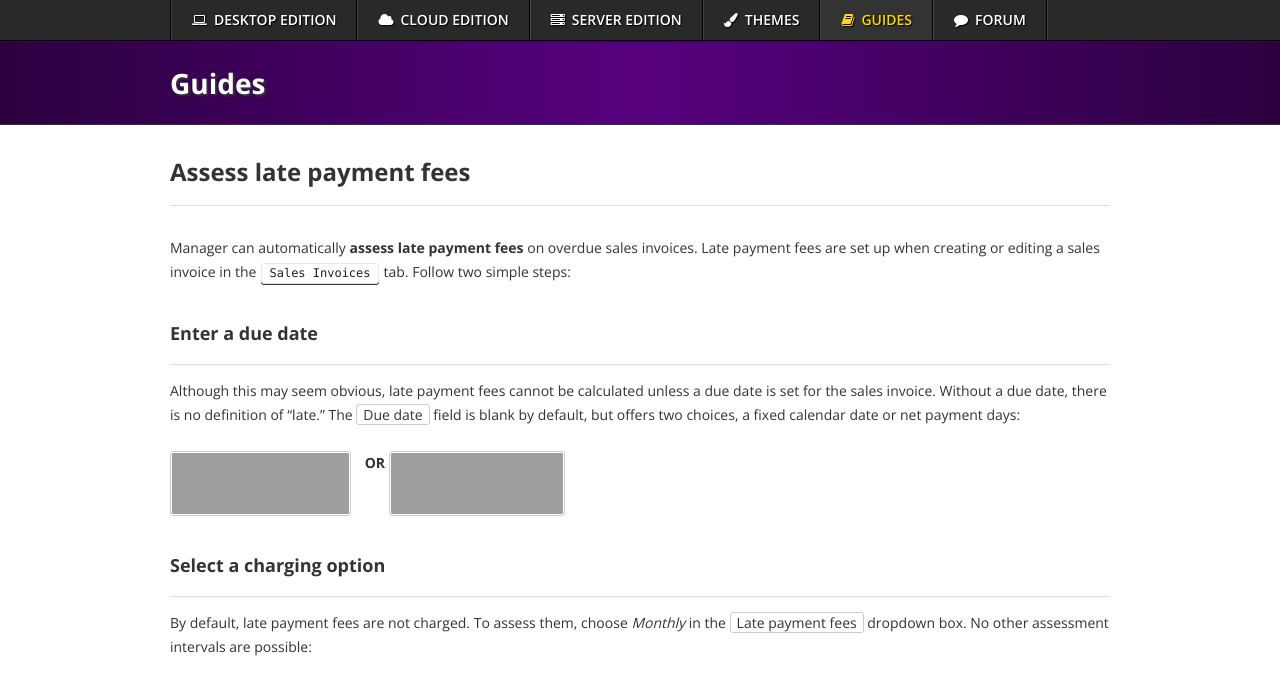
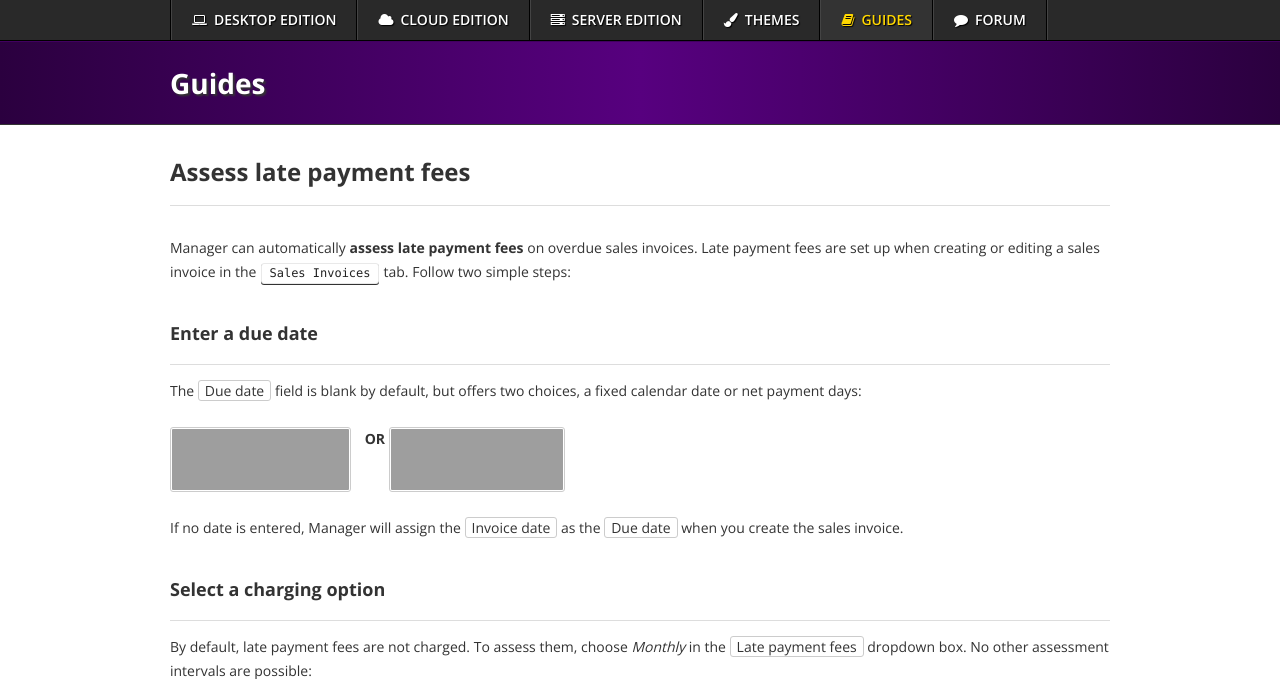
Before and after one commit to 3etechinns/www.manager.io, a Jekyll site: the page built from _guides/10584.html, in a window 1280 px wide and 900 px high, cut to the strip 0-679 px from the top of the window. Built offline with Jekyll 4.4.1, drawn with Linux system fonts in a browser that asks for light colours; nearby versions of some CDN libraries; comment, search, counter and statistics services are not loaded; grey boxes are pictures that could not be loaded.

Commit message:
Guide update

```diff
--- a/_guides/10584.html
+++ b/_guides/10584.html
@@ -6,8 +6,9 @@ tags: chart-of-accounts sales-invoice-form sales-invoices
 {% raw %}
 <p>Manager can automatically <strong>assess late payment fees</strong> on overdue sales invoices. Late payment fees are set up when creating or editing a sales invoice in the <kbd>Sales Invoices</kbd> tab. Follow two simple steps:</p>
 <h3>Enter a due date</h3>
-<p>Although this may seem obvious, late payment fees cannot be calculated unless a due date is set for the sales invoice. Without a due date, there is no definition of “late.” The <code>Due date</code> field is blank by default, but offers two choices, a fixed calendar date or net payment days:</p>
+<p>The <code>Due date</code> field is blank by default, but offers two choices, a fixed calendar date or net payment days:</p>
 <p><img src="https://cdn-business2.discourse.org/uploads/manager1/original/2X/e/e9cc4cf988f15ba3447bed89d6d4f79434229cee.png" width="181" height="65"> <strong>OR</strong> <img src="https://cdn-business2.discourse.org/uploads/manager1/original/2X/6/61d0fa9d2c0f6bc60e153bc50fe0b00c3211647d.png" width="176" height="65"></p>
+<p>If no date is entered, Manager will assign the <code>Invoice date</code> as the <code>Due date</code> when you create the sales invoice.</p>
 <h3>Select a charging option</h3>
 <p>By default, late payment fees are not charged. To assess them, choose <em>Monthly</em> in the <code>Late payment fees</code> dropdown box. No other assessment intervals are possible:</p>
 <p><img src="https://cdn-business2.discourse.org/uploads/manager1/original/2X/1/1dc551fdbca5cb3a181545fa4bcdf41bc2b537ee.png" width="144" height="150"></p>
```
